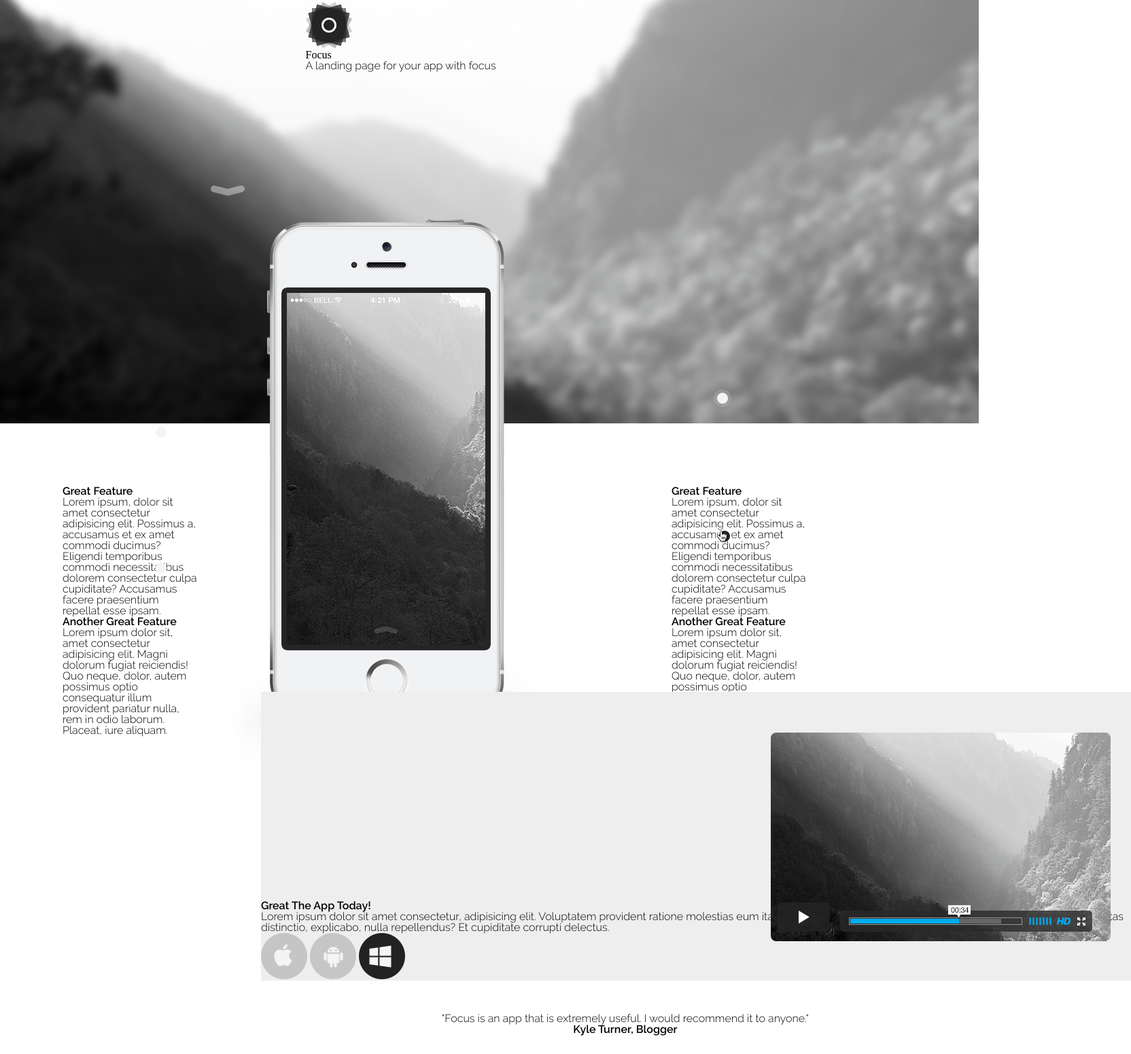
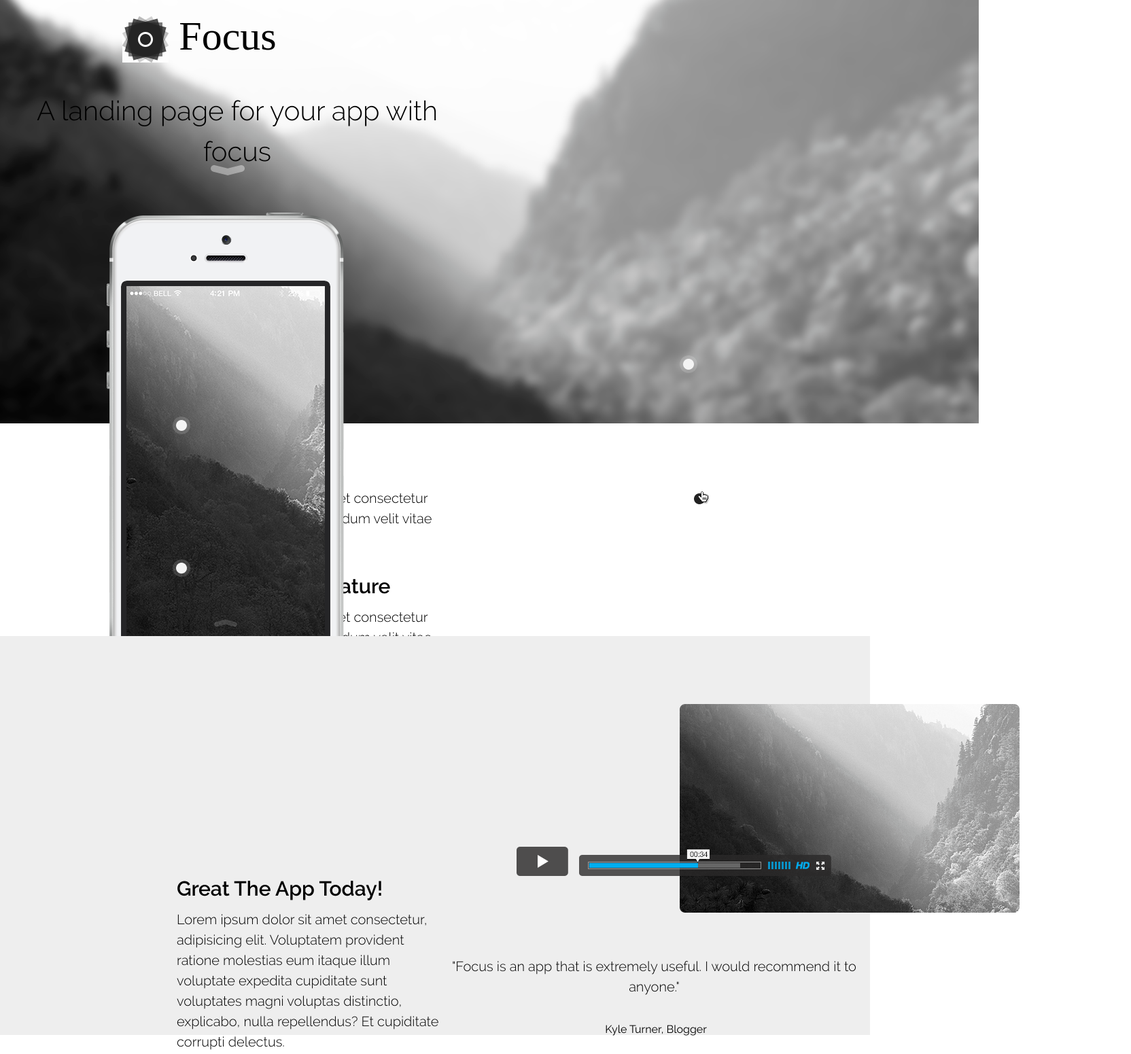
Before and after one commit to code-warrior/assignment-3--foundations--hcid-110--spring-2023, a plain HTML site: page index.html in a window 1280 px wide. Shown: the part 77-1628 px from the top of the page at 68% size, 1664 px wide, since content can reach past the window. Drawn offline with nearby package versions, Linux system fonts and the light colour scheme; files that its build step writes are made by us from their sources; a web font is replaced by a local one.

Commit message:
Changes:
Moved pictures -> made them absolute and changed the pixel count
Margins -> width & height

```diff
--- a/index.html
+++ b/index.html
@@ -9,8 +9,9 @@
   <a><img src="img/large-banner-image.png"></a>
   <header>
     <img src="img/focus.png">
-    <h1>Focus</h1>
+    <h1>Focus
       <p>A landing page for your app with focus</p>
+    </h1>
   </header>
   <b><img src="img/iphone.png"></b>
   <c><img src="img/down-arrow.png"></c>
@@ -24,15 +25,15 @@
   <main>
   <div>
     <h2>Great Feature</h2>
-        <p>Lorem ipsum, dolor sit amet consectetur adipisicing elit. Possimus a, accusamus et ex amet commodi ducimus? Eligendi temporibus commodi necessitatibus dolorem consectetur culpa cupiditate? Accusamus facere praesentium repellat esse ipsam.</p>
+      <p>Lorem ipsum, dolor sit amet consectetur adipisicing elit. Mauris interdum velit vitae nulla molestie eu.</p>
     <h3>Another Great Feature</h3>
-        <p>Lorem ipsum dolor sit, amet consectetur adipisicing elit. Magni dolorum fugiat reiciendis! Quo neque, dolor, autem possimus optio consequatur illum provident pariatur nulla, rem in odio laborum. Placeat, iure aliquam.</p>
+       <p>Lorem ipsum dolor sit, amet consectetur adipisicing elit. Mauris interdum velit vitae nulla molestie eu.</p>
   </div>
   <div>
     <h2>Great Feature</h2>
-        <p>Lorem ipsum, dolor sit amet consectetur adipisicing elit. Possimus a, accusamus et ex amet commodi ducimus? Eligendi temporibus commodi necessitatibus dolorem consectetur culpa cupiditate? Accusamus facere praesentium repellat esse ipsam.</p>
+      <p>Lorem ipsum, dolor sit amet consectetur adipisicing elit. Mauris interdum velit vitae nulla molestie eu.</p>
     <h3>Another Great Feature</h3>
-        <p>Lorem ipsum dolor sit, amet consectetur adipisicing elit. Magni dolorum fugiat reiciendis! Quo neque, dolor, autem possimus optio consequatur illum provident pariatur nulla, rem in odio laborum. Placeat, iure aliquam.</p>
+      <p>Lorem ipsum dolor sit, amet consectetur adipisicing elit. Mauris interdum velit vitae nulla molestie eu.</p>
   </div>
   </main>
   <span class="gray">
@@ -41,6 +42,7 @@
       <img src="img/play.png">
       <img src="img/video-play-bar.png">
     </main>
+    <div>
       <h4>Great The App Today!</h4>
         <p>Lorem ipsum dolor sit amet consectetur, adipisicing elit. Voluptatem provident ratione molestias eum itaque illum voluptate expedita cupiditate sunt voluptates magni voluptas distinctio, explicabo, nulla repellendus? Et cupiditate corrupti delectus.</p>
         <main id="large-icons">
@@ -48,6 +50,7 @@
           <img src="img/android.png">
           <img src="img/windows.png">
         </main>
+    </div>
   </span>
   <h5>
     <p>"Focus is an app that is extremely useful. I would recommend it to anyone."</p>
--- a/scss/_variables.scss
+++ b/scss/_variables.scss
@@ -2,7 +2,7 @@ $grid--gutter: 20px;
 $grid--column: 60px;
 $grid--unit: ($grid--gutter + $grid--column);
 
-$column--color: rgb(233, 57, 86);
+$column--color: #ff7bac;
 
 $vertical--padding: 12px;
 $general--padding: 20px;
--- a/scss/style.scss
+++ b/scss/style.scss
@@ -7,14 +7,25 @@
 body{
   header {
     position: absolute;
-    top: 10%;
-    right: 43%;
+    top: 100px;
+    right: 610px;
     h1 {
       font-family: 'Pacifico';
       font-style: normal;
       font-weight: 400;
       src: local('Pacifico Regular'), local('Pacifico-Regular'), url('../fonts/Pacifico/Q_Z9mv4hySLTMoMjnk_rCXYhjbSpvc47ee6xR_80Hnw.woff2') format('woff2');
       unicode-range: U+0000-00FF, U+0131, U+0152-0153, U+02C6, U+02DA, U+02DC, U+2000-206F, U+2074, U+20AC, U+2212, U+2215;
+      font-size: 60px;
+      text-align: center;
+      p {
+        margin: 50px 2px 2px 30px;
+        font-size: 40px;
+      }
+    }
+    img {
+      position: absolute;
+      top: 1px;
+      left: 180px;
     }
   }
 }
@@ -25,118 +36,125 @@ body {
     font-weight: 300;
     src: local('Raleway Light'), local('Raleway-Light'), url('../fonts/Raleway/-_Ctzj9b56b8RgXW8FAriQzyDMXhdD8sAj6OAJTFsBI.woff2') format('woff2');
     unicode-range: U+0000-00FF, U+0131, U+0152-0153, U+02C6, U+02DA, U+02DC, U+2000-206F, U+2074, U+20AC, U+2212, U+2215;
+    margin: 15px 5px 40px 0px;
+    font-size: 20px;
+    line-height: 1.5em;
   }
 }
 
-body > a {
+a {
   display: flex;
   justify-content: center;
 }
 
-body > b {
+b {
   display: flex;
   position: absolute;
   margin-bottom: 50px;
-  top: 50%;
-  right: 37%;
+  top: 390px;
+  right: 710px;
 }
 
-body > c {
+c {
   display: flex;
   position: absolute;
-  top: 350px;
+  top: 320px;
   right: 920px;
 }
 
 #dots {
   img:nth-child(1) {
     position: absolute;
-    top: 700px;
-    right: 1030px;
+    top: 690px;
+    right: 1000px;
   }
   img:nth-child(2) {
     position: absolute;
-    top: 650px;
-    left: 1050px
+    top: 600px;
+    left: 1000px
   }
   img:nth-child(3) {
     position: absolute;
     top: 900px;
-    right: 1030px;
+    right: 1000px;
   }
   img:nth-child(4) {
     position: absolute;
-    top: 850px;
-    left: 1050px;
+    top: 795px;
+    left: 1013px;
   }
   img:nth-child(5) {
     position: absolute;
-    top: 858px;
-    left: 1055px;
+    top: 800px;
+    left: 1027px;
   }
 }
 
 h2,
 h3,
 h4,
-h5,
 h6 {
   font-family: 'Raleway';
   font-style: normal;
   font-weight: 600;
   src: local('Raleway SemiBold'), local('Raleway-SemiBold'), url('../fonts/Raleway/xkvoNo9fC8O2RDydKj12bwzyDMXhdD8sAj6OAJTFsBI.woff2') format('woff2');
   unicode-range: U+0000-00FF, U+0131, U+0152-0153, U+02C6, U+02DA, U+02DC, U+2000-206F, U+2074, U+20AC, U+2212, U+2215;
+  font-size: 30px;
 }
 
 div {
-  margin: 80px;
-  border: 20px;
-  padding: 12px;
-  width: 200px;
-  height: 300px;
+  border: 100px;
   &:nth-of-type(1) {
+    width: 400px;
+    height: 200px;
     float: left;
     display: block;
+    margin: 50px 15px 30px 260px;
   }
   &:nth-of-type(2) {
+    width: 400px;
+    height: 200px;
     float: right;
     display: block;
+    margin: 50px 260px 30px 15px;
   }
 }
 
 .gray {
   background-color: $inline--color;
-  margin-top: 80px;
+  //margin-top: 80px;
   position: absolute;
+  display: block;
   width: 100%;
-  bottom: -720px;
+  bottom: -800px;
   #large-icons,
-  h4 {
-    p {
+  div {
+    &:nth-of-type(3) {
+      float: right;
       display: flex;
-      position: relative;
-      top: 300px;
+      position: absolute;
+      top: 150px;
+      width: 500px;
+      height: 50px;
+      margin: 40px 100px 60px 270px;
     }
   }
   #video {
     img:nth-child(1) {
       display: flex;
       position: relative;
-      justify-content: right;
-      top: 60px;
-      left: 750px;
+      top: 100px;
+      left: 1000px;
     }
     img:nth-child(2) {
       display: flex;
       position: absolute;
-      justify-content: right;
       top: 310px;
       left: 760px;
     }
     img:nth-child(3) {
       display: flex;
       position: absolute;
-      justify-content: right;
       top: 310px;
       left: 850px;
     }
@@ -144,7 +162,11 @@ div {
 }
 
 h5 {
-  justify-content: space-between;
+  font-family: 'Raleway';
+  font-style: normal;
+  font-weight: 400;
+  src: local('Raleway'), local('Raleway-Regular'), url('../fonts/Raleway/QAUlVt1jXOgQavlW5wEfxQLUuEpTyoUstqEm5AMlJo4.woff2') format('woff2');
+  unicode-range: U+0000-00FF, U+0131, U+0152-0153, U+02C6, U+02DA, U+02DC, U+2000-206F, U+2074, U+20AC, U+2212, U+2215;
   text-align: center;
   position: absolute;
   bottom: -800px;
@@ -161,8 +183,8 @@ d {
 e {
   display: flex;
   position: absolute;
-  bottom: -1060px;
-  right: 750px;
+  bottom: -988px;
+  right: 753px;
 }
 
 h6 {
```
Lines whose indentation alone changed are shown as unchanged.
